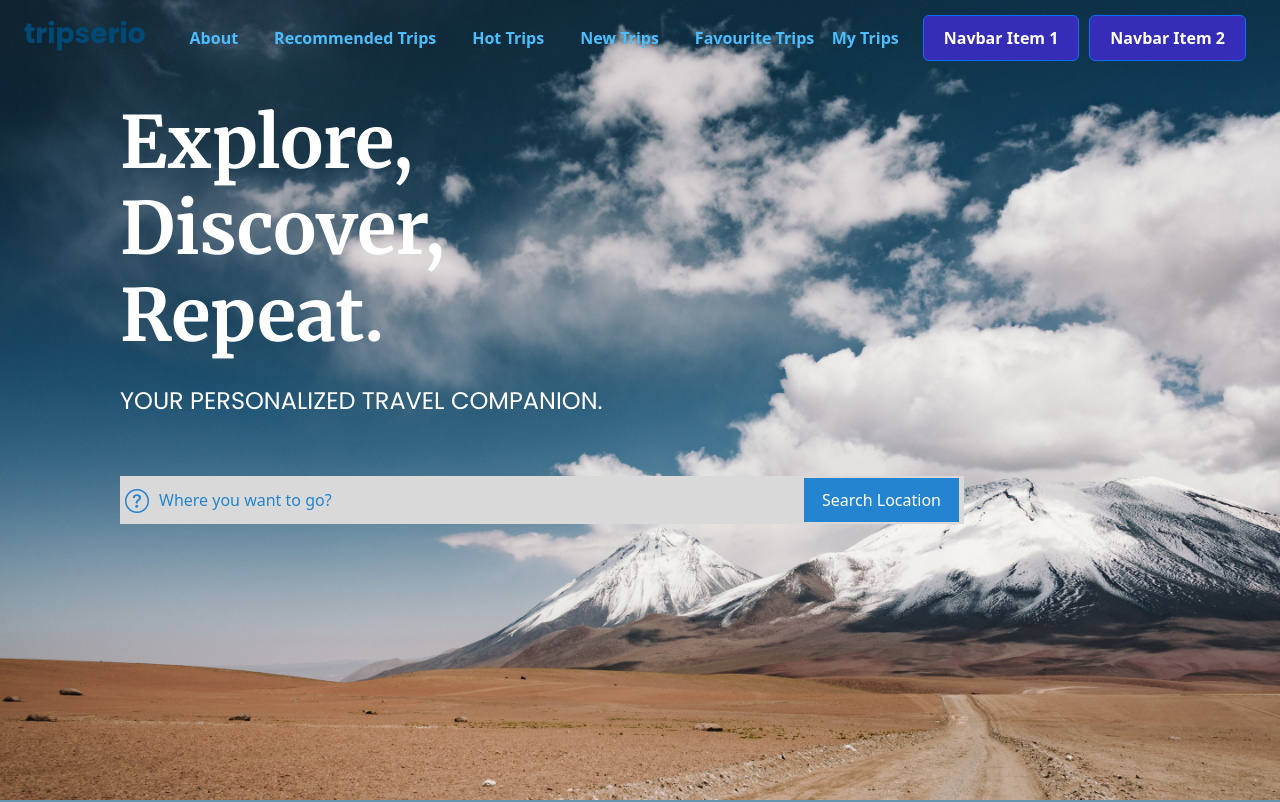
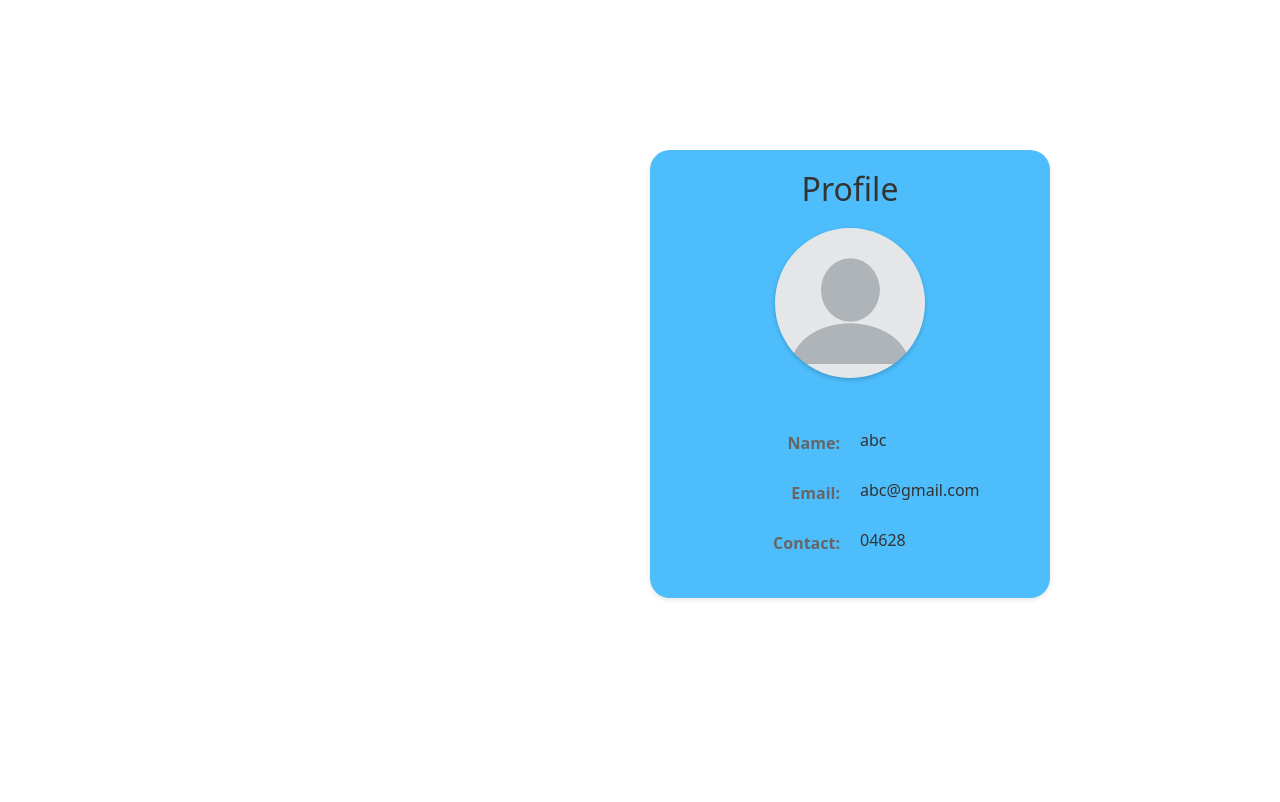
Before and after one commit to haris-khan1596/tripseria, a React (Create React App) app in the folder Frontend/: page /user/profile in a window 1280 px wide. Before the commit this address led to /. Shown: the top 802 px of the page. Built offline with nearby package versions, Linux system fonts and the light colour scheme.

Commit message:
minor changes

```diff
--- a/Frontend/src/components/CSS/Profile.css
+++ b/Frontend/src/components/CSS/Profile.css
@@ -1,5 +1,5 @@
 .profile-container {
-    background-color: #f5e8e8;
+    background-color: #4DBDFC;
     box-shadow: 0 2px 4px rgba(0, 0, 0, 0.1);
     padding: 20px;
     border-radius: 8px;
--- a/Frontend/src/index.js
+++ b/Frontend/src/index.js
@@ -14,7 +14,8 @@ import Layout from './components/Layouts/Layout';
 import TripList  from './Views/TripList';
 import TravelPlanner from './Views/createTrip';
 import { isloggedIn, isplanner } from './helper';
-//import UserProf from './Views/UserProfile';
+import UserProf from './Views/UserProfile';
+import PlannerProf from './Views/PlannerProfile';
 
 
 const root = ReactDOM.createRoot(document.getElementById('root'));
@@ -35,7 +36,8 @@ root.render(
     <Route path='/search' element={<TripList/>}/>
     <Route path='/planner/signup' element={isloggedIn()?isplanner()?<Navigate to='/planner/profile' />:<Navigate to='/user/profile' />:<SignUp />}/>
     <Route path='/planner/trips' element={isloggedIn()&&isplanner() ?<TravelPlanner />:<Navigate to='/planner/signup' />}/>
-
+    <Route path='/planner/profile' element={<PlannerProf/>}/>
+    <Route path='/user/profile' element={<UserProf/>}/>
     <Route path='*' element={<Navigate to='/' />}/>
   {/* <Route path='/user/profile' element={<UserProf />}/> */}
     </Routes>
```
